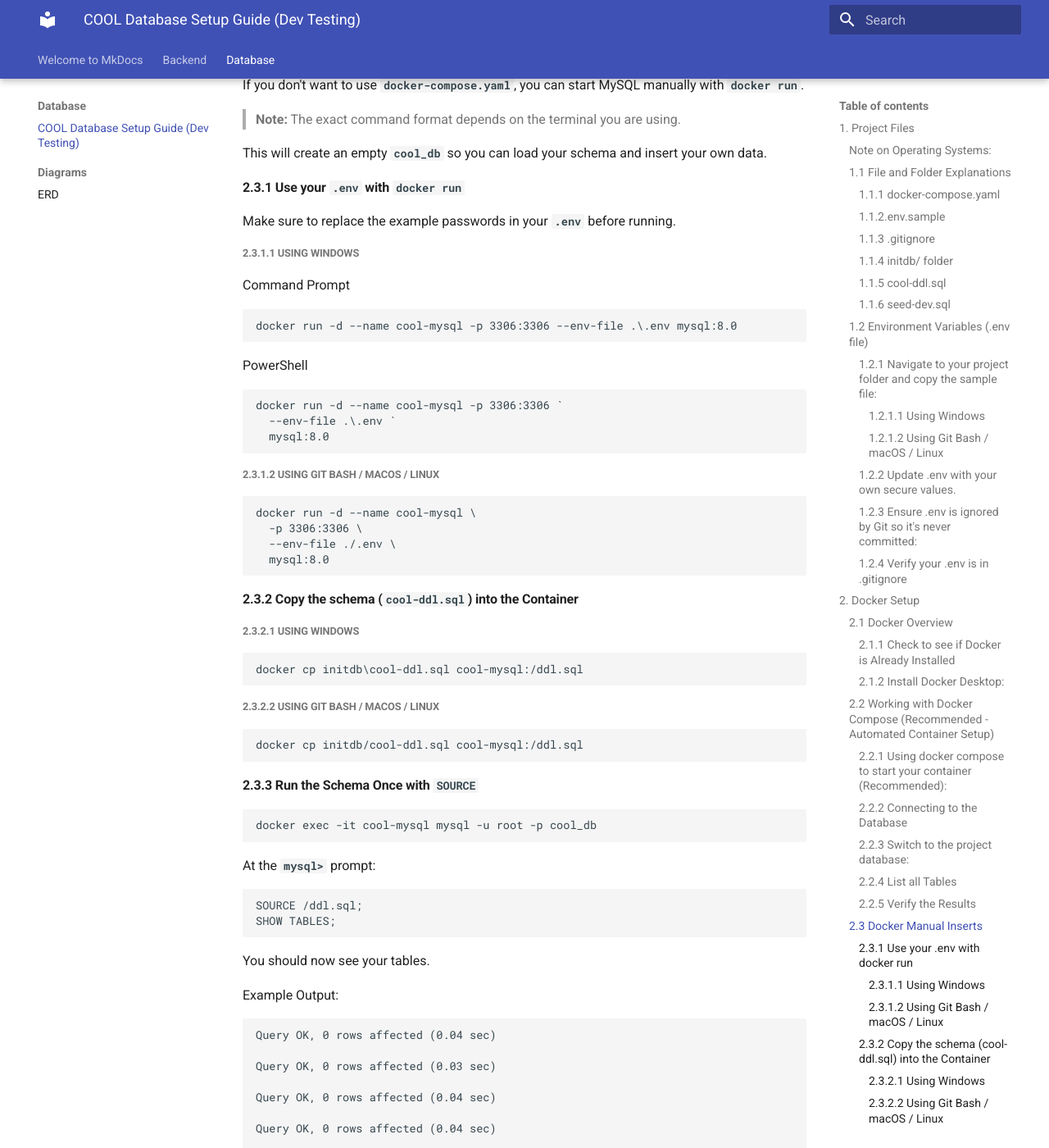
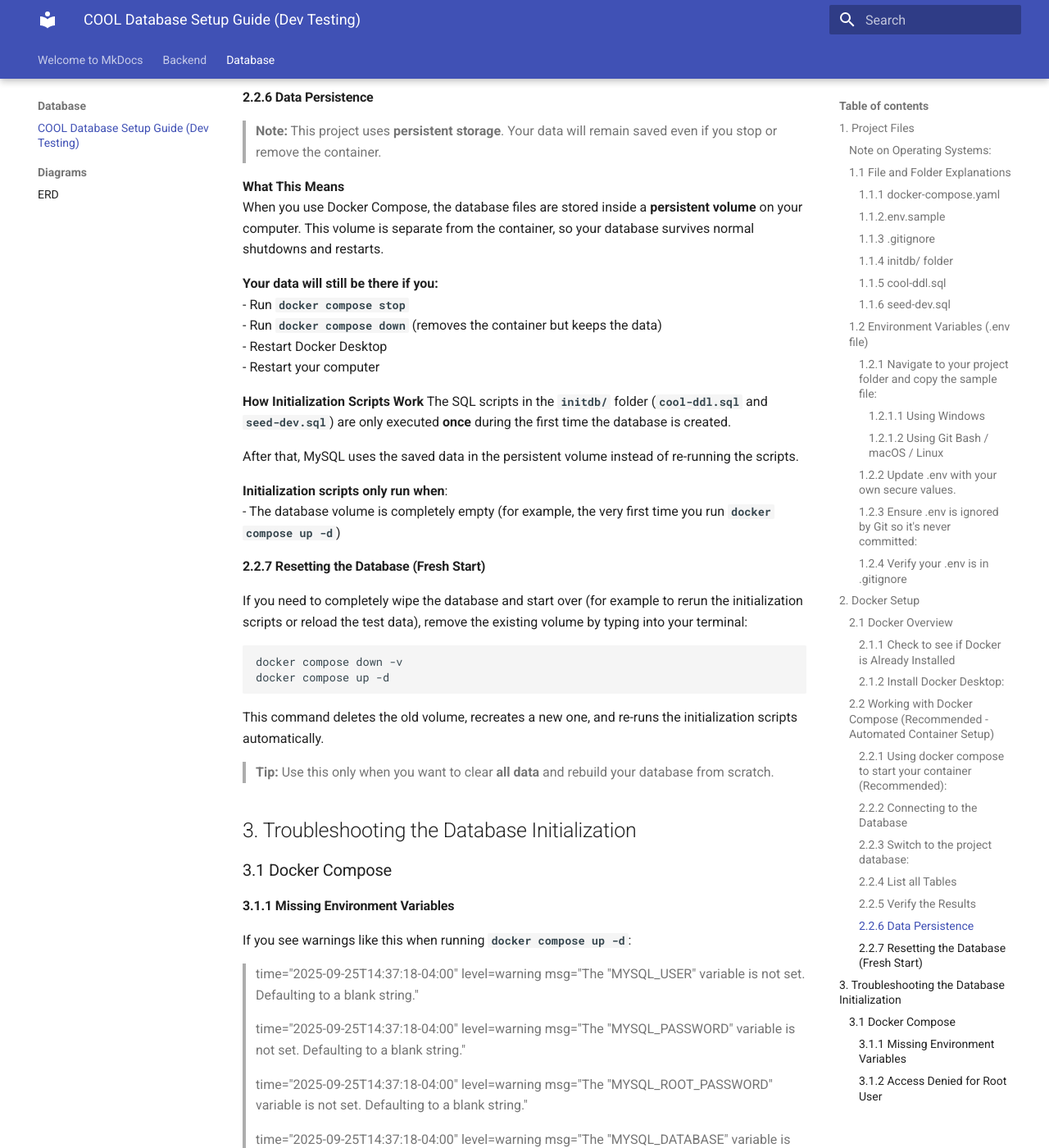
Before and after one commit to CityOfOrlando-2025/COOL, an MkDocs documentation site: the page built from documentation/docs/database/cool-db-setup-guide.md, in a window 1280 px wide and 1400 px high, scrolled down 7566 px. Shown: the whole window at 82% size. Built offline with MkDocs 1.6.1 and Material for MkDocs 9.7.7, drawn with Linux system fonts in a browser that asks for light colours; some of the changed text lies outside the part shown.

Commit message:
set persistence + final changes on seed, ddl, dbguide

````diff
--- a/documentation/docs/database/cool-db-setup-guide.md
+++ b/documentation/docs/database/cool-db-setup-guide.md
@@ -29,7 +29,8 @@ project-root/
 #### 1.1.1 `docker-compose.yaml`
 
 - Defines the services used in the project (for example, the MySQL container).
-- References the **`initdb/`** folder to automatically load the database schema and seed data when the container is created.
+- References the **`initdb/`** folder to automatically load the database schema and seed data the first time the container is created (when the database volume is empty).
+- Configures persistent data storage so your database content survives container restarts and removals.
 - Automatically reads environment variables (passwords) from the **`.env`** file in the same directory.
 
 #### 1.1.2`.env.sample`
@@ -45,9 +46,9 @@ project-root/
 
 #### 1.1.4 `initdb/` folder
 
-- Contains SQL scripts that are automatically run the first time the MySQL container starts.
-&nbsp;- **`cool-ddl.sql`** - Creates the database schema (lookup tables, core entity tables, and join tables).
-&nbsp;- **`seed-dev.sql`** - Inserts initial test data for development.
+- Contains SQL scripts that are automatically run **only** when the database volume is **empty** (typically the first time you run **`docker compose up -d`**).
+- **`cool-ddl.sql`** - Creates the database schema (lookup tables, core entity tables, and join tables).
+- **`seed-dev.sql`** - Inserts initial test data for development.
 
 #### 1.1.5 `cool-ddl.sql`
 
@@ -147,11 +148,7 @@ This will output **`.env`** if it's properly ignored.
 
 
 ## 2. Docker Setup
-
-We'll set up MySQL in Docker. You can do this in two ways:
-
-- **Option A (Recommended): Docker Compose** - Easiest and most consistent across the team.
-- **Option B: Manual Run Command** - Enter everything yourself.
+Well set up MySQL in Docker using **Docker Compose**, which provides and automated and consistent setup across the entire team.
 
 ### 2.1 Docker Overview
 
@@ -299,7 +296,7 @@ mysql> SHOW TABLES;
 +----------------------+
 16 rows in set (0.00 sec)
 ```
-When you run a container with **Docker Compose** it automatically runs everything in the **`initdb/`** including our **`seed-dev.sql`**.
+When you **first** run the container with **Docker Compose** it automatically runs everything in the **`initdb/`** including our **`seed-dev.sql`**. These scripts create the database structure and insert the initial test data.
 
 To check if the data was inserted, type into your terminal:
 ```
@@ -322,210 +319,38 @@ mysql> SELECT * FROM user_role;
 +--------------+----------------+-------------+-----------+
 3 rows in set (0.02 sec)
 ```
-### 2.3 Docker Manual Inserts
+#### 2.2.6 Data Persistence
 
-If you don't want to use **`docker-compose.yaml`**, you can start MySQL manually with **`docker run`**.
->**Note:** The exact command format depends on the terminal you are using.
+>**Note:**
+>This project uses **persistent storage**. Your data will remain saved even if you stop or remove the container.
 
-This will create an empty **`cool_db`** so you can load your schema and insert your own data.
+**What This Means**
+When you use Docker Compose, the database files are stored inside a **persistent volume** on your computer. This volume is separate from the container, so your database survives normal shutdowns and restarts.
 
-#### 2.3.1 Use your **`.env`** with **`docker run`**
-Make sure to replace the example passwords in your **`.env`** before running.
-##### 2.3.1.1 Using Windows
+**Your data will still be there if you:**
+- Run **`docker compose stop`**
+- Run **`docker compose down`** (removes the container but keeps the data)
+- Restart Docker Desktop
+- Restart your computer
 
-Command Prompt
+**How Initialization Scripts Work**
+The SQL scripts in the **`initdb/`** folder (**`cool-ddl.sql`** and **`seed-dev.sql`**) are only executed **once** during the first time the database is created.
+
+After that, MySQL uses the saved data in the persistent volume instead of re-running the scripts.
+
+**Initialization scripts only run when**:
+- The database volume is completely empty (for example, the very first time you run **`docker compose up -d`**)
+
+#### 2.2.7 Resetting the Database (Fresh Start)
+If you need to completely wipe the database and start over (for example to rerun the initialization scripts or reload the test data), remove the existing volume by typing into your terminal:
 ```
-docker run -d --name cool-mysql -p 3306:3306 --env-file .\.env mysql:8.0
+docker compose down -v
+docker compose up -d
 ```
-PowerShell
-```
-docker run -d --name cool-mysql -p 3306:3306 `
-  --env-file .\.env `
-  mysql:8.0
-```
+This command deletes the old volume, recreates a new one, and re-runs the initialization scripts automatically.
 
-##### 2.3.1.2 Using Git Bash / macOS / Linux
-```
-docker run -d --name cool-mysql \
-  -p 3306:3306 \
-  --env-file ./.env \
-  mysql:8.0
-```
-#### 2.3.2 Copy the schema (**`cool-ddl.sql`**) into the Container
-
-##### 2.3.2.1 Using Windows
-```
-docker cp initdb\cool-ddl.sql cool-mysql:/ddl.sql
-```
-
-##### 2.3.2.2 Using Git Bash / macOS / Linux
-```
-docker cp initdb/cool-ddl.sql cool-mysql:/ddl.sql
-```
-
-#### 2.3.3 Run the Schema Once with **`SOURCE`**
-```
-docker exec -it cool-mysql mysql -u root -p cool_db
-```
-
-At the **`mysql>`** prompt:
-```
-SOURCE /ddl.sql;
-SHOW TABLES;
-```
-
-You should now see your tables.
-
-Example Output:
-```
-Query OK, 0 rows affected (0.04 sec)
-
-Query OK, 0 rows affected (0.03 sec)
-
-Query OK, 0 rows affected (0.04 sec)
-
-Query OK, 0 rows affected (0.04 sec)
-
-Query OK, 0 rows affected (0.03 sec)
-
-Query OK, 0 rows affected (0.03 sec)
-
-mysql> SHOW TABLES;
-+----------------------+
-| Tables_in_cool_db    |
-+----------------------+
-| action_log           |
-| app_user             |
-| bin                  |
-| device               |
-| device_condition     |
-| device_status        |
-| device_type          |
-| loan                 |
-| loan_action_type     |
-| loan_log             |
-| loan_status          |
-| location             |
-| transaction_status   |
-| user_action_type     |
-| user_location_access |
-| user_role            |
-+----------------------+
-16 rows in set (0.00 sec)
-```
-
-#### 2.3.4 Insert Lookup Data (insert these first)
-Lookup tables must be populated first so foreign keys in core tables have valid targets.
-These relationships are enforced by the **`cool-ddl.sql`**.
-
-- Roles
-```
-INSERT INTO user_role (user_role_name, dl_required, is_active)
-VALUES ('Admin', 0, 1), ('Employee', 0, 1), ('Citizen', 1, 1);
-```
-
-- Device Types
-```
-INSERT INTO device_type (device_type_name, is_active)
-VALUES ('Laptop', 1), ('Tablet', 1), ('Hotspot', 1);
-```
-
-- Device Statuses
-```
-INSERT INTO device_status (device_status_name)
-VALUES ('Available'), ('Loaned'), ('Maintenance'), ('Retired'), ('Lost');
-```
-
-- Device Condition
-```
-INSERT INTO device_condition (device_condition_name)
-VALUES ('Excellent'), ('Good'), ('Fair'), ('Poor'), ('Damaged');
-```
-
-- Loan Status
-```
-INSERT INTO loan_status (loan_status_name)
-VALUES ('Open'), ('Returned'), ('Overdue'), ('Lost');
-```
-
-#### 2.3.5 Insert Core Entity Data
-- Location
-```
-INSERT INTO location (location_name, street_address, city, state, zip_code, contact_phone)
-VALUES ('Callahan Neighborhood Center', '101 N. Parramore Ave Ste. 1713', 'Orlando', 'FL', '32801', '407-246-4442');
-```
-- User, linked to the 'Admin' role by name (to avoid hard-coding IDs)
-```
-INSERT INTO app_user (app_user_full_name, email, password_hash, user_role_id)
-SELECT 'Jane Doe', 'jane@workemail.com', 'hashed_pw_here', ur.user_role_id
-FROM user_role ur
-WHERE ur.user_role_name = 'Admin';
-```
-#### 2.3.6 Verify
-
-Check to make sure your data is populating in the database.
-
-In your terminal type:
-
-```
-SHOW TABLES;
-SELECT COUNT(*) AS role_count FROM user_role;
-SELECT app_user_full_name, email FROM app_user LIMIT 5;
-```
-Example Output:
-
-```
-mysql> SHOW TABLES;
-+----------------------+
-| Tables_in_cool_db    |
-+----------------------+
-| action_log           |
-| app_user             |
-| bin                  |
-| device               |
-| device_condition     |
-| device_status        |
-| device_type          |
-| loan                 |
-| loan_action_type     |
-| loan_log             |
-| loan_status          |
-| location             |
-| transaction_status   |
-| user_action_type     |
-| user_location_access |
-| user_role            |
-+----------------------+
-16 rows in set (0.00 sec)
-mysql> SELECT COUNT(*) AS role_count FROM user_role;
-+------------+
-| role_count |
-+------------+
-|          3 |
-+------------+
-1 row in set (0.00 sec)
-
-mysql> SELECT app_user_full_name, email FROM app_user LIMIT 5;
-+--------------------+----------------------+
-| app_user_full_name | email                |
-+--------------------+----------------------+
-| Test Admin         | admin@example.com    |
-| Test Employee      | employee@example.com |
-+--------------------+----------------------+
-2 rows in set (0.00 sec)
-```
-
-#### 2.3.7 Stop and Remove the Database
-To get out of MySQL type **exit**.
-```
-mysql>exit
-```
-Since we didn't create named volumes to persist data separately, all data is stored inside the container and will be lost when you run **`docker rm cool-mysql`**.
-
-```
-docker stop cool-mysql
-docker rm cool-mysql
-```
+>**Tip:**
+> Use this only when you want to clear **all data** and rebuild your database from scratch.
 
 ## 3. Troubleshooting the Database Initialization
 
@@ -549,6 +374,8 @@ This means the **Docker Compose** file could not find your environment variable.
 cp .env.sample .env
 ```
 You will now need to shutdown and restart the container.
+
+>**Warning**: The **`-v`** flag deletes all database data. Only use this if you want to completely reset.
 ```
 docker compose down -v
 ```
@@ -575,7 +402,7 @@ It usually means that your **`.env`** file still contains **placeholder values**
    MYSQL_ROOT_PASSWORD=MySecureRootPW123
    ```
 
-3. Restart the container so that the changes take effect.
+3. Remove the container and volume (this deletes all data), then restart:
    ```
    docker compose down -v
    docker compose up -d
````
Also changed, not shown: docker-compose.yaml (+5 -2 lines), 2 other files.
